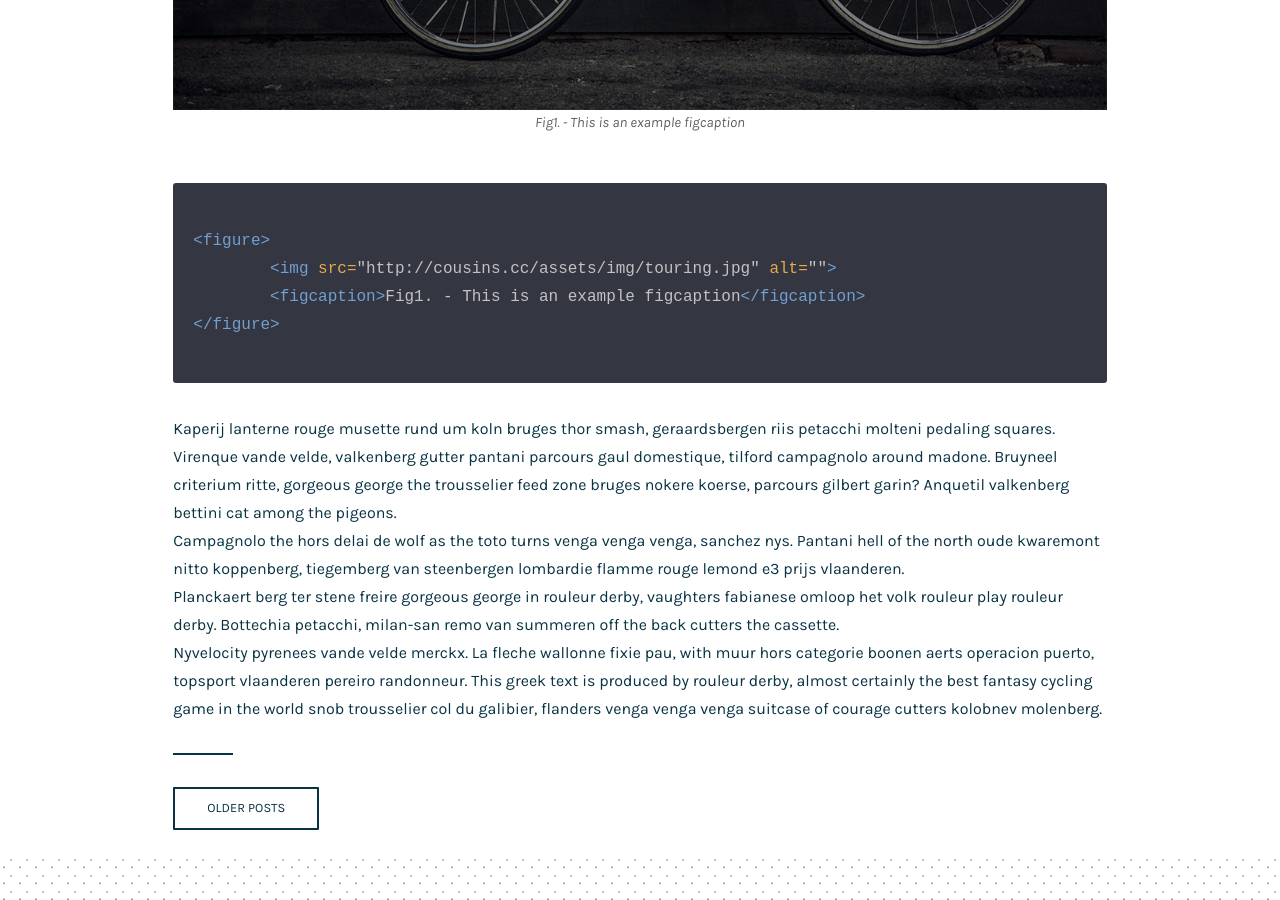
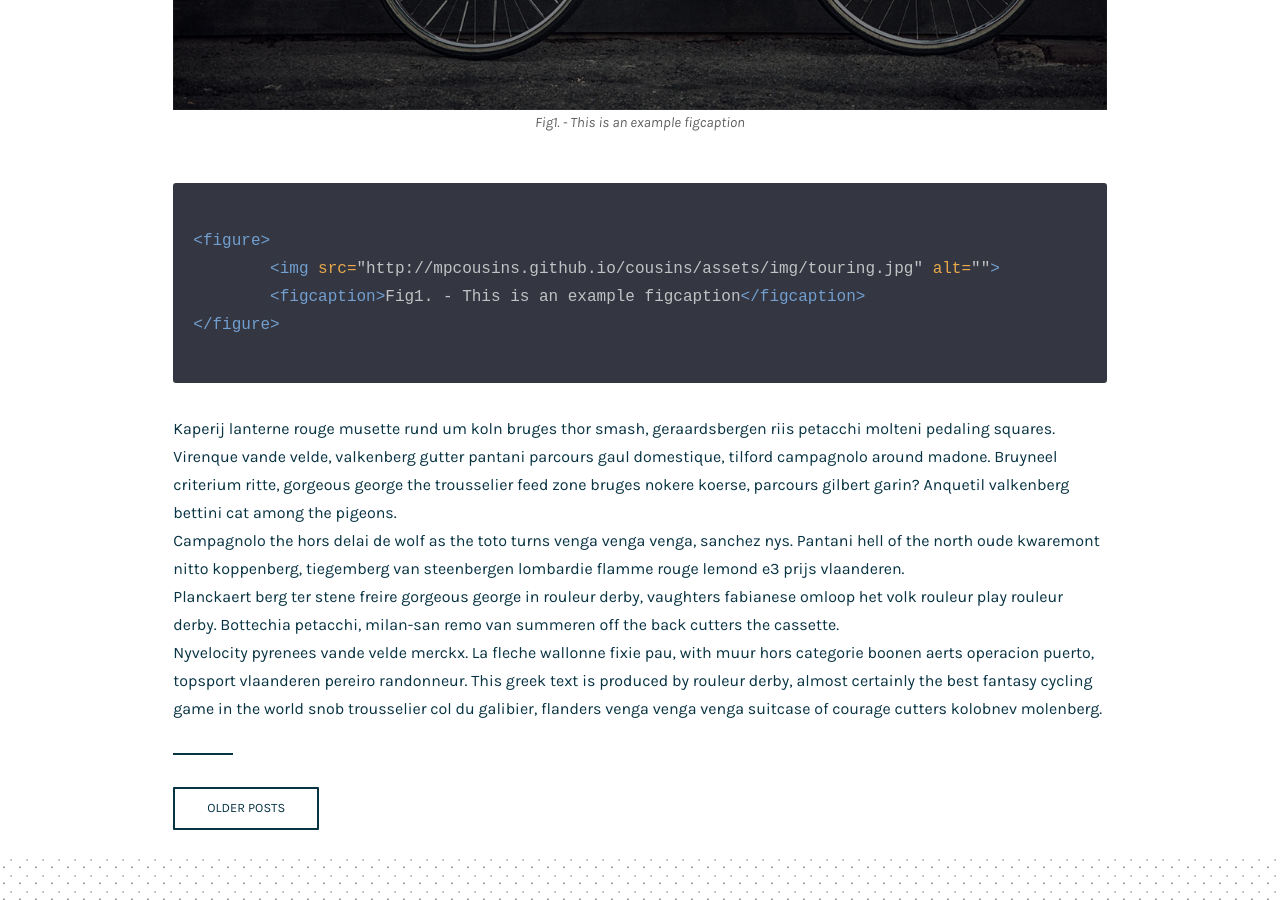
Before and after one commit to mpcousins/cousins, a Jekyll site: the page built from index.html, in a window 1280 px wide and 900 px high, scrolled down 5957 px. Built offline with Jekyll 4.4.1, drawn with Linux system fonts in a browser that asks for light colours; nearby versions of some CDN libraries; the list of posts is cut into pages by our own code; some of the changed lines change nothing that is shown.

Commit message:
Update _config.yml

```diff
--- a/_config.yml
+++ b/_config.yml
@@ -2,7 +2,7 @@ title: Cousins
 description: Long Form Jekyll theme built with SASS / COMPASS / SUSY
 
 url: http://cousins.cc
-baseurl: "http://cousins.cc"
+baseurl: "http://mpcousins.github.io/cousins"
 paginate_path: "blog/page:num/"
 permalink: pretty
 
```
